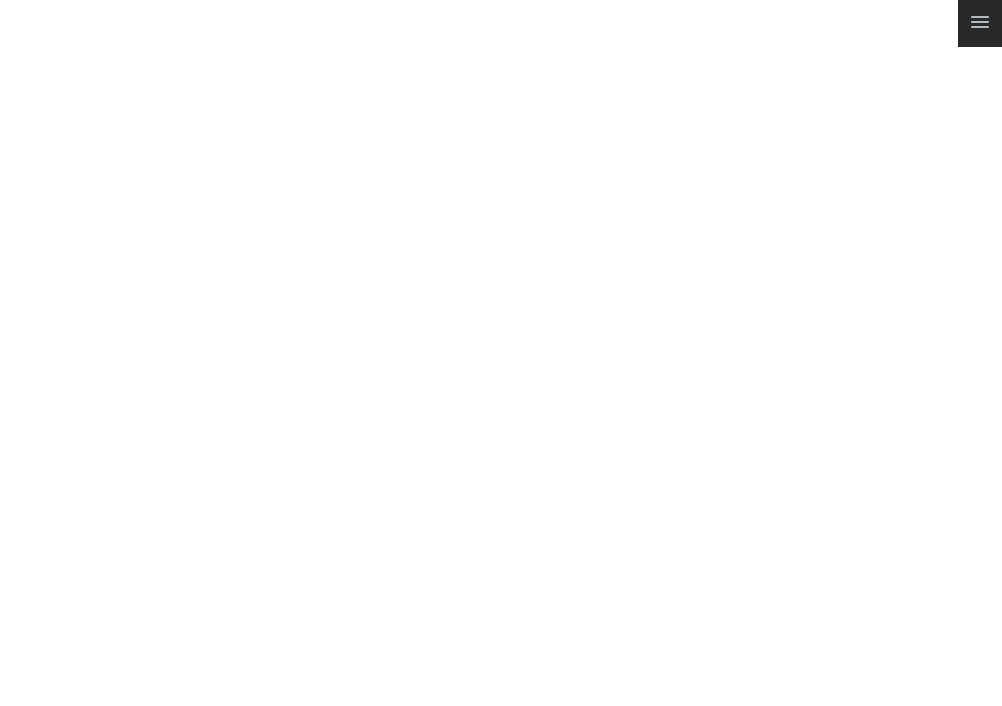
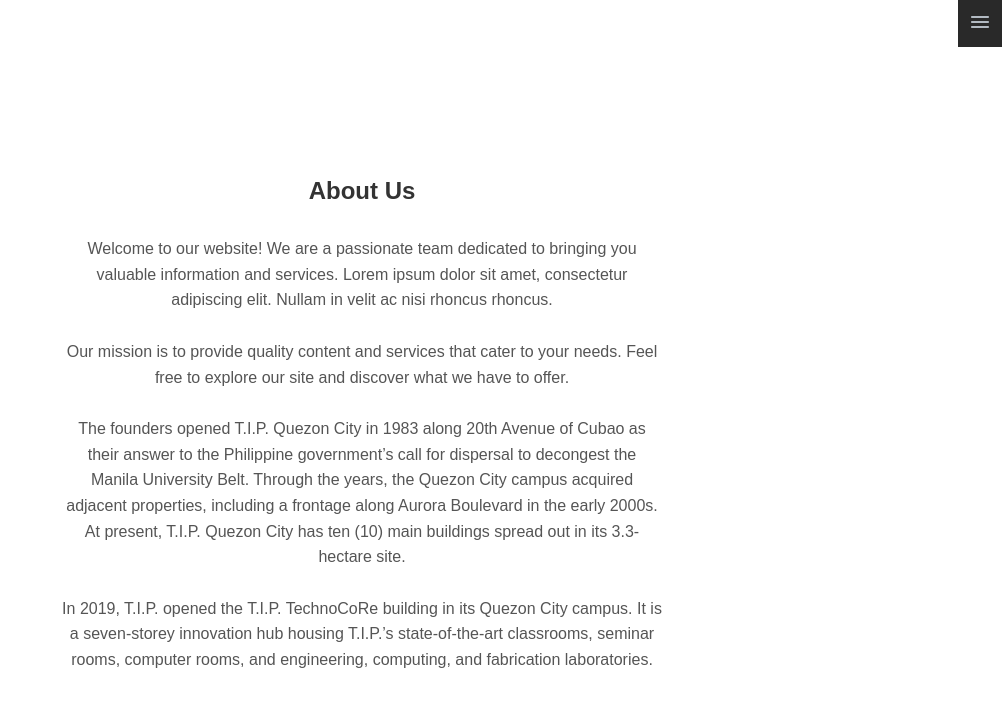
Before and after one commit to markpollente/tipvirtual, a React (Vite) app: page /about in a window 1280 px wide. Before the commit this address had no page. Shown: the top 706 px of the page, without its empty margins (278-1280 px from the left). Built offline with nearby package versions, Linux system fonts and the light colour scheme.

Commit message:
Add initial About page

```diff
--- a/src/App.tsx
+++ b/src/App.tsx
@@ -1,4 +1,5 @@
 import "./App.css";
+import About from './components/About/About';
 import NavBar from "./components/NavBar/NavBar";
 import Home from "./scenes/Home";
 import {
@@ -15,6 +16,7 @@
      <main className="container min-h-screen">
        <Routes>
          <Route path="/" element={<Home />}/>
+         <Route path="/about" element={<About />}/>
        </Routes>
      </main>
    </div>
--- /dev/null
+++ b/src/components/About/About.css
@@ -0,0 +1,23 @@
+.about-container {
+    max-width: 600px;
+    margin: auto;
+    padding: 20px;
+    text-align: center;
+    display: flex;
+    flex-direction: column;
+    justify-content: center;
+    align-items: center;
+    height: 100vh;
+}
+.heading {
+    font-size: 24px;
+    color: #333;
+    margin-bottom: 15px;
+}
+
+.paragraph {
+    font-size: 16px;
+    line-height: 1.6;
+    color: #555;
+    margin-bottom: 10px;
+}
--- /dev/null
+++ b/src/components/About/About.tsx
@@ -0,0 +1,30 @@
+import './About.css';
+
+const About = () => {
+  return (
+    <div className="about-container">
+      <h2 className="heading">About Us</h2>
+      <p className="paragraph">
+        Welcome to our website! We are a passionate team dedicated to bringing you valuable
+        information and services. Lorem ipsum dolor sit amet, consectetur adipiscing elit.
+        Nullam in velit ac nisi rhoncus rhoncus.
+      </p>
+      <p className="paragraph">
+        Our mission is to provide quality content and services that cater to your needs. Feel
+        free to explore our site and discover what we have to offer.
+      </p>
+      <p className="paragraph">The founders opened T.I.P. Quezon City in 1983 along 20th Avenue of Cubao as their answer
+        to the Philippine government’s call for dispersal to decongest the Manila University Belt. Through the years,
+        the Quezon City campus acquired adjacent properties, including a frontage along Aurora Boulevard in the early
+        2000s. At present, T.I.P. Quezon City has ten (10) main buildings spread out in its 3.3-hectare site.
+      </p>
+      <p className="paragraph">
+        In 2019, T.I.P. opened the T.I.P. TechnoCoRe building in its Quezon City
+        campus. It is a seven-storey innovation hub housing T.I.P.’s state-of-the-art classrooms, seminar rooms,
+        computer rooms, and engineering, computing, and fabrication laboratories.
+      </p>
+    </div>
+  );
+};
+
+export default About;
```
